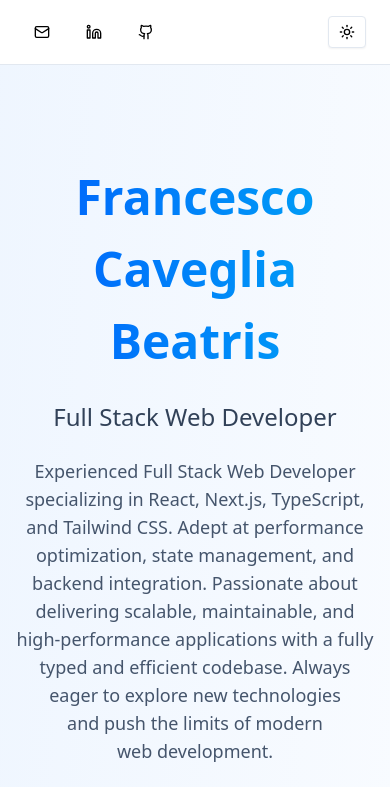
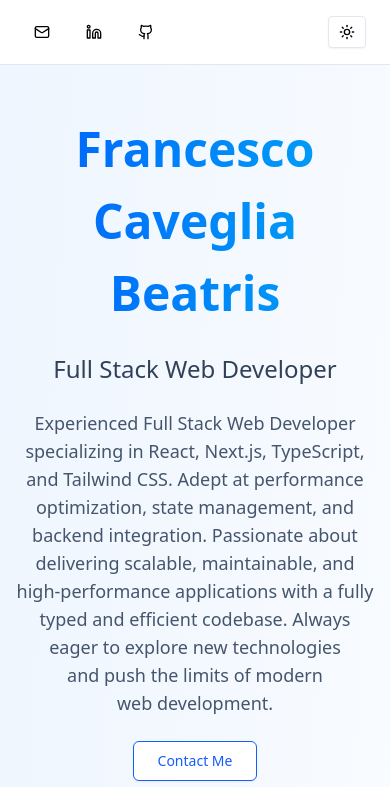
Before and after one commit to cavez86/portfolio, a Next.js app: page / in a window 390 px wide. Shown: the top 787 px of the page. Built offline with nearby package versions, Linux system fonts and the light colour scheme.

Commit message:
refactor: adjust padding in Home component and format summary for better readability

```diff
--- a/src/app/page.tsx
+++ b/src/app/page.tsx
@@ -5,7 +5,7 @@ import LanguagesSection from '@/components/sections/LanguagesSection';
 import ContactSection from '@/components/sections/ContactSection';
 
 const Home = () => (
-  <main className="relative flex flex-col gap-10 py-16 md:gap-16 lg:gap-20">
+  <main className="relative flex flex-col gap-10 py-4 md:gap-16 md:py-16 lg:gap-20">
     {/* Background gradient */}
     <div className="absolute inset-0 -z-10 bg-gradient-to-br from-blue-50 to-white dark:from-slate-950 dark:to-slate-900" />
     <HeroSection />
--- a/src/data/content.ts
+++ b/src/data/content.ts
@@ -43,8 +43,10 @@ export const personalInfo = {
       description: 'cavez86',
     },
   ],
-  summary:
-    'Experienced Full Stack Web Developer specializing in React, Next.js, TypeScript, and Tailwind CSS. Adept at performance optimization, state management, and backend integration. Passionate about delivering scalable, maintainable, and high-performance applications with a fully typed and efficient codebase. Always eager to explore new technologies and push the limits of modern web development.',
+  summary: `Experienced Full Stack Web Developer specializing in React, Next.js, TypeScript, and Tailwind CSS.
+    Adept at performance optimization, state management, and backend integration.
+    Passionate about delivering scalable, maintainable, and high-performance applications with a fully typed and efficient codebase.
+    Always eager to explore new technologies and push the limits of modern web development.`,
   summaryInfo: [
     { icon: Code, label: 'Modern Tech Stack', value: 'React, Next.js, TypeScript' },
     { icon: Briefcase, label: 'Years Experience', value: '10+' },
```
